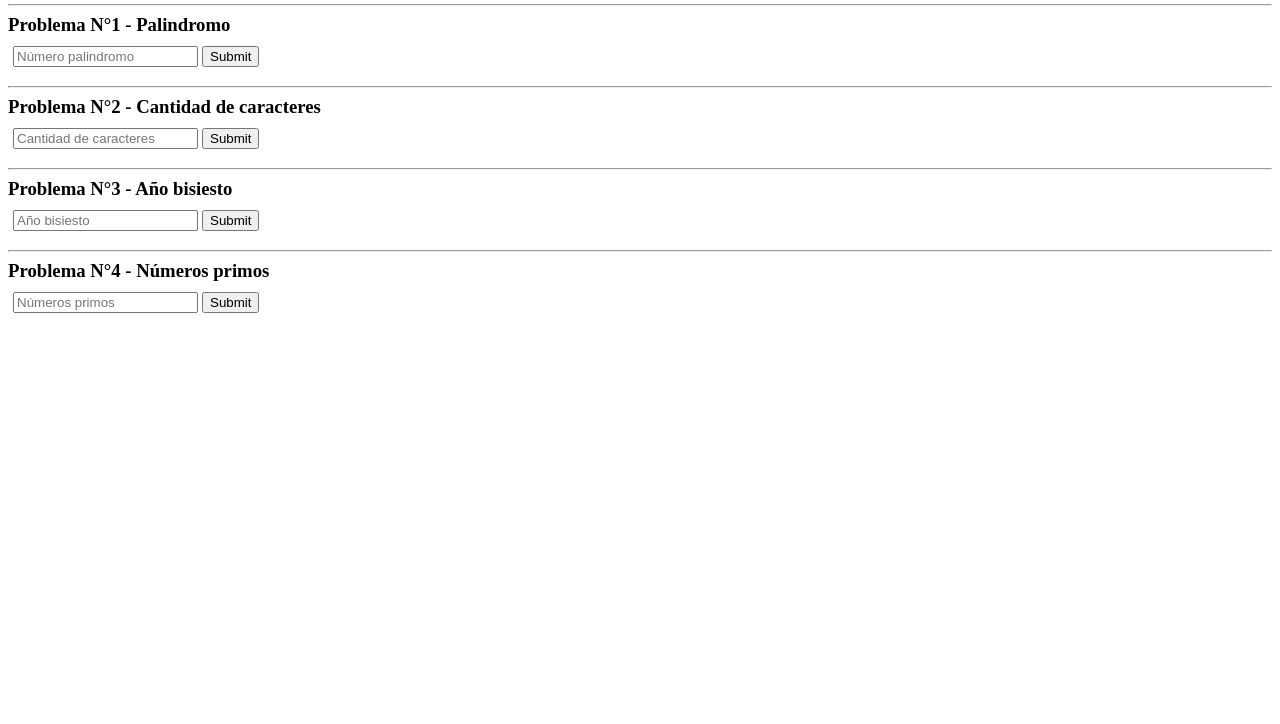
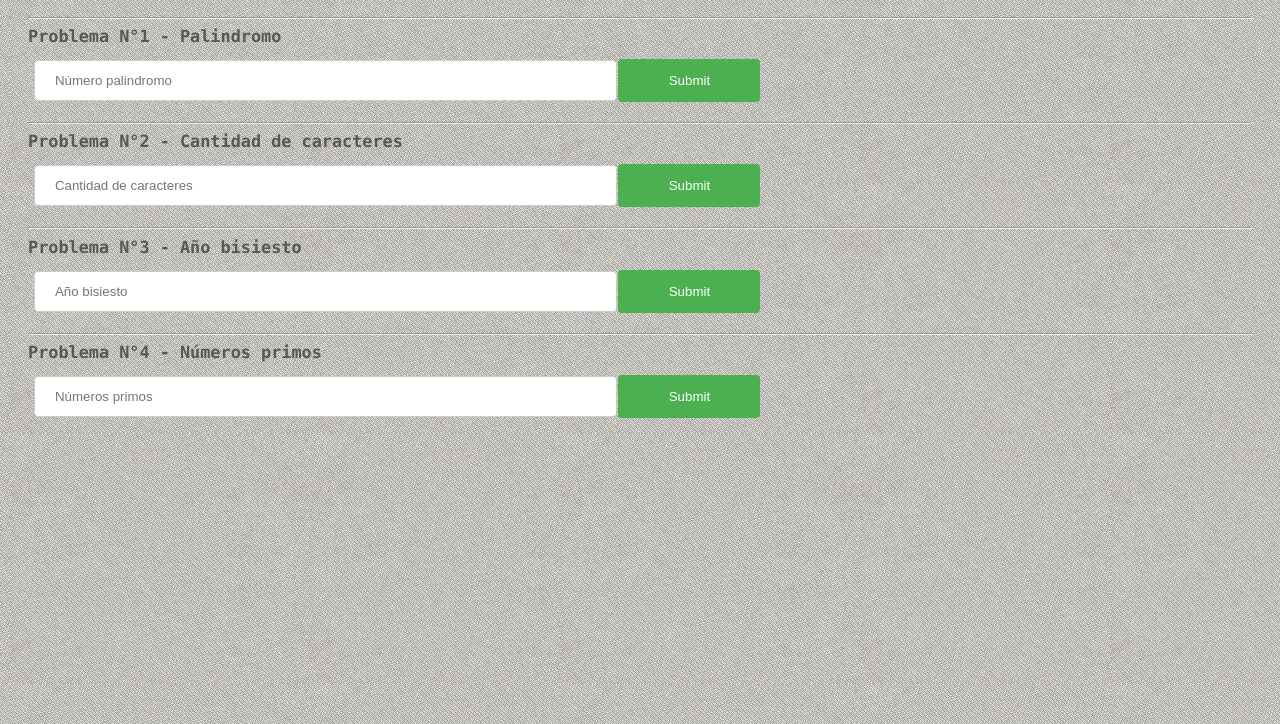
Before and after one commit to 2021-SEMI-DESIX-G1/pinzon-abdiel_laboratorio_4, a plain HTML site: page index.html in a window 1280 px wide. Shown: the part 76-800 px from the top of the page. Drawn offline with Linux system fonts and the light colour scheme.

Commit message:
Estilos css

```diff
--- a/css/estilos.css
+++ b/css/estilos.css
@@ -1,3 +1,12 @@
+html {
+    font-family: "Lucida Console", "Courier New", monospace;
+    margin: 10px;
+    padding: 10px;
+    /* background-color:#E6E6E6; */
+    background-image: url('../assets/bg.jpg');
+    color: #585858;
+    font-size: .9rem;
+}
 
 h3 {
     margin: 0;
@@ -8,3 +17,48 @@ h3 {
     justify-content: space-between;
     padding: 5px;
 }
+
+.contenedor-inputs {
+    width: 60%;
+    display: flex;
+    align-items: center;
+    justify-content: space-around;
+}
+
+input[type=text], input[type=number] {
+    width: 80%;
+    padding: 12px 20px;
+    margin: 8px 0;
+    display: inline-block;
+    border: 1px solid #ccc;
+    border-radius: 4px;
+    box-sizing: border-box;
+  }
+
+  input[type=submit] {
+    width: 19.5%;
+    background-color: #4CAF50;
+    color: white;
+    padding: 14px 20px;
+    margin: 8px 0;
+    border: none;
+    border-radius: 4px;
+    cursor: pointer;
+  }
+
+  input[type=submit]:hover {
+    background-color: #45a049;
+  }
+
+
+/* .button {
+    background-color: #008CBA;
+    cursor: pointer;
+    border: none;
+    color: white;
+    padding: 5px 25px;
+    text-align: center;
+    text-decoration: none;
+    display: inline-block;
+    font-size: 16px;
+} */
--- a/index.html
+++ b/index.html
@@ -14,9 +14,9 @@
     <div>
         <h3>Problema N°1 - Palindromo</h3>
         <form class="contenedor" id="form-pal">
-            <div>
+            <div class="contenedor-inputs">
                 <input id="input-pal" type="number" placeholder="Número palindromo" min="0">
-                <input type="submit">
+                <input type="submit" class="button">
             </div>
             <p id="pal-resultado"></p>
         </form>
@@ -26,9 +26,9 @@
     <div>
         <h3>Problema N°2 - Cantidad de caracteres</h3>
         <form class="contenedor" id="form-car">
-            <div>
+            <div class="contenedor-inputs">
                 <input id="input-car" type="text" placeholder="Cantidad de caracteres">
-                <input type="submit">
+                <input type="submit" class="button">
             </div>
             <p id="pal-resultado"></p>
         </form>
@@ -38,9 +38,9 @@
     <div>
         <h3>Problema N°3 - Año bisiesto</h3>
         <form class="contenedor" id="form-anio">
-            <div>
+            <div class="contenedor-inputs">
                 <input id="input-anio" type="number" placeholder="Año bisiesto" min="0">
-                <input type="submit">
+                <input type="submit" class="button">
             </div>
             <p id="anio-resultado"></p>
         </form>
@@ -50,9 +50,9 @@
     <div>
         <h3>Problema N°4 - Números primos</h3>
         <form class="contenedor" id="form-primos">
-            <div>
+            <div class="contenedor-inputs">
                 <input id="input-primos" type="number" placeholder="Números primos" min="0">
-                <input type="submit">
+                <input type="submit" class="button">
             </div>
             <p id="primos-resultado"></p>
         </form>
```
Also changed, not shown: assets/bg.jpg (added), 1 other file.
